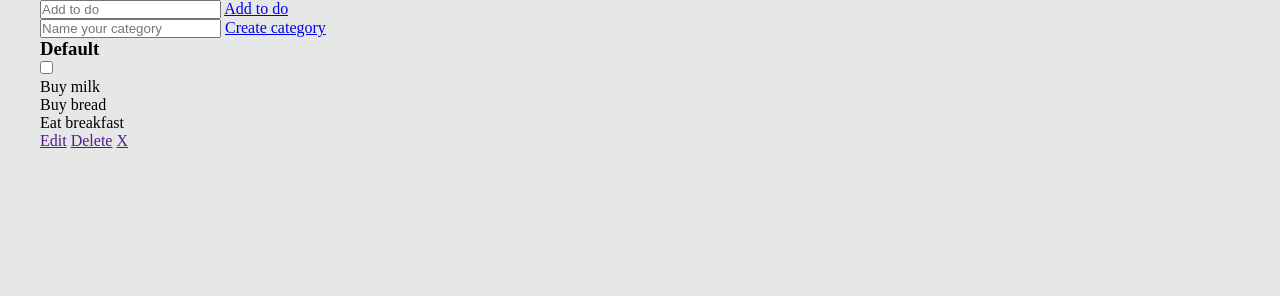
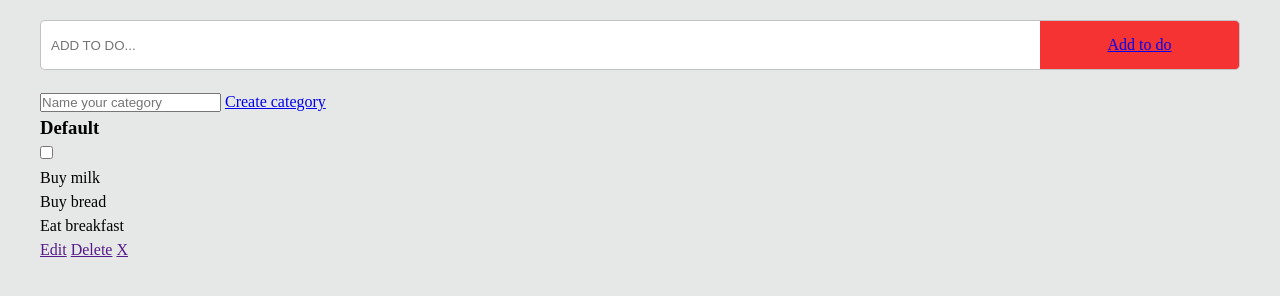
Before and after one commit to Georjane/to-do-list, a website built with webpack: page dist/index.html in a window 1280 px wide. Built offline with Linux system fonts and the light colour scheme.

Commit message:
Add styling to the add todo input field

```diff
--- /dev/null
+++ b/src/assets/styles/_category.scss
@@ -0,0 +1,3 @@
+.category{
+
+}
--- /dev/null
+++ b/src/assets/styles/_header.scss
@@ -0,0 +1,37 @@
+.header{
+  display: flex;
+  margin: 2rem 0 2rem 0;
+  justify-content: center;
+
+  &__input,
+  &__input:focus
+  {
+    flex: 1 1 40rem;
+    height: 5rem;
+    padding: 1rem;
+    border-top-left-radius: 5px;
+    border-bottom-left-radius: 5px;
+    border: 1px solid #c2c2c2;
+    border-right: 0;
+    outline: none;
+
+   &::placeholder{
+    text-transform: uppercase;
+
+   }
+  }
+
+  &__btn{
+    display: inline-flex;
+    flex: 0 0 20rem;
+    justify-content: center;
+    align-items: center;
+    height: 5rem;
+    background-color: $btncolor;
+    border-top-right-radius: 5px;
+    border-bottom-right-radius: 5px;
+    border: 1px solid #c2c2c2;
+    border-left: 0;
+  }
+
+}
--- a/src/assets/styles/_variables.scss
+++ b/src/assets/styles/_variables.scss
@@ -1,3 +1,3 @@
 
-
+$btncolor: #f53333;
 $bgcolor:#E6E8E7;
--- a/src/assets/styles/style.scss
+++ b/src/assets/styles/style.scss
@@ -1,4 +1,4 @@
-@import 'variables';
+@import 'variables','header','category';
 
 *{
   margin: 0;
@@ -6,13 +6,20 @@
   box-sizing: border-box;
 }
 
+
+html {
+  font-size: 62.5%; /* Now 10px = 1rem! */
+}
+
 body{
   background-color: $bgcolor;
+  font-size: 16px;
+  font-size: 1.6rem;
+  line-height: 1.5;
 }
 
 .container{
-  max-width: 1200px;
+  max-width: 120rem;
   height: 100vh;
   margin: 0 auto;
-
 }
```
Also changed, not shown: dist/index.html, dist/main.js, src/index.js (line endings or trailing spaces).
